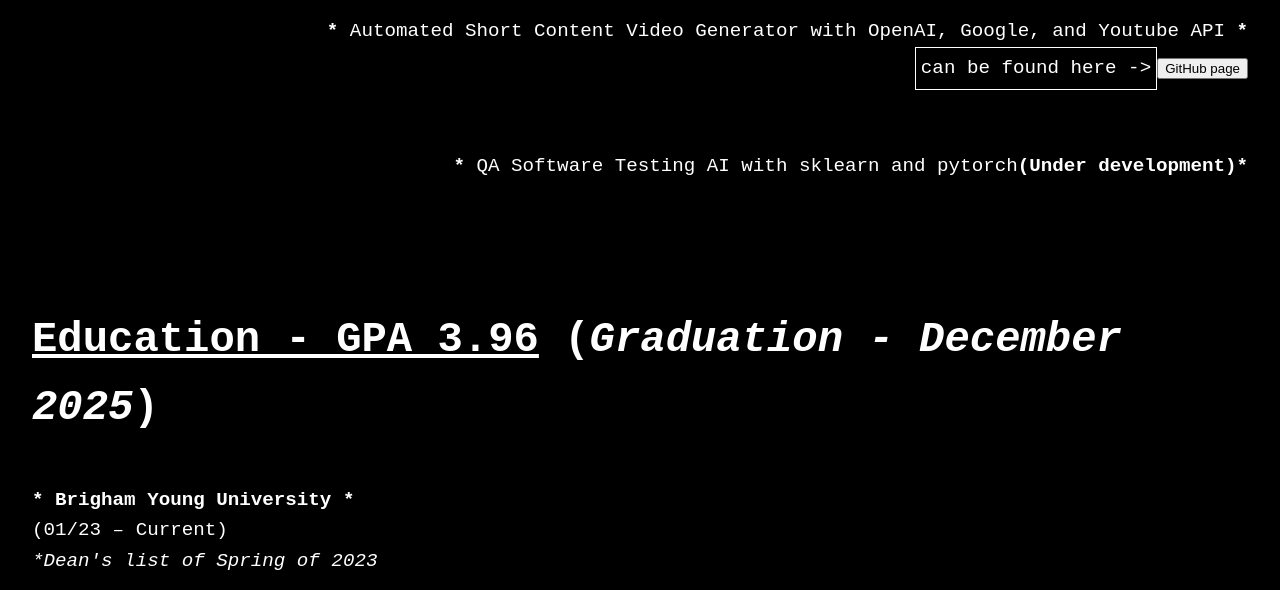
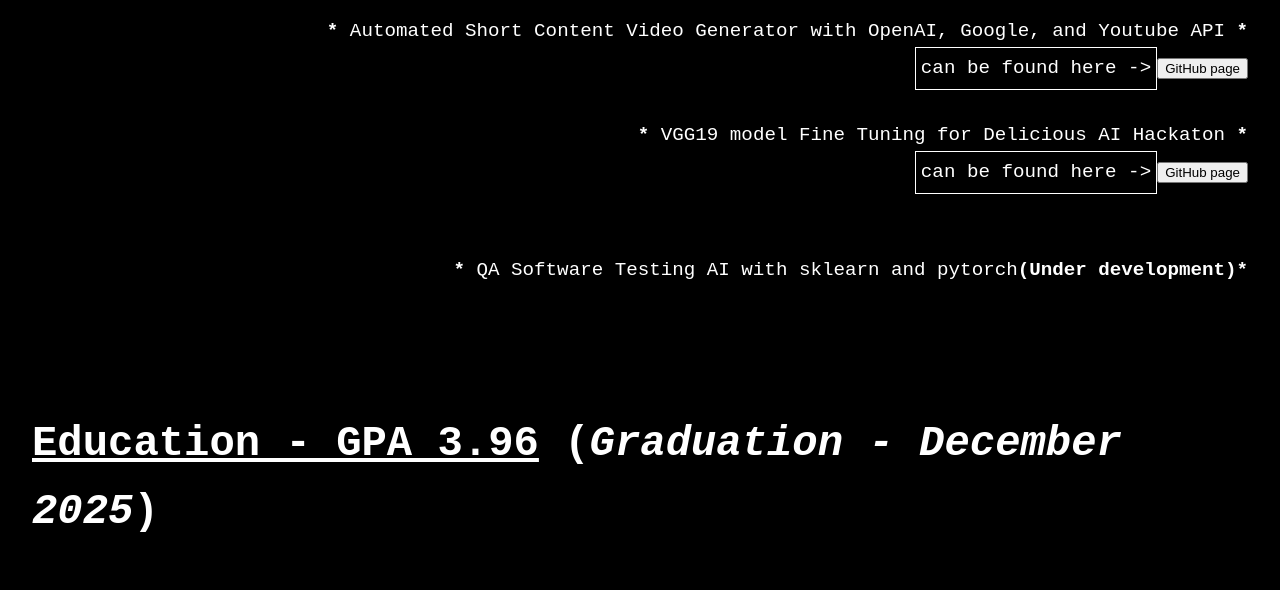
Before and after one commit to leciojor/resume-website, a plain HTML site: page index.html in a window 1280 px wide. Shown: the part 1880-2470 px from the top of the page. Drawn offline with Linux system fonts and the light colour scheme.

Commit message:
Update index.html

```diff
--- a/index.html
+++ b/index.html
@@ -279,6 +279,7 @@
     <b>*</b> University Database <b>*</b><br> <span class="boxed-text">can be found here -> <button type="button">GitHub page</button></span><br>
     <br><b>*</b> Resume Website <b>*</b><br> <span class="boxed-text">can be found here -> <a href="https://github.com/leciojor/resume-website/tree/main"><button type="button">GitHub page</button><a></span><br><br>
     <b>*</b> Automated Short Content Video Generator with OpenAI, Google, and Youtube API <b></b><b>*</b> <br>  <span class="boxed-text">can be found here -> <a href="https://github.com/leciojor/video-generator"><button type="button">GitHub page</button><a></span><br><br>
+     <b>*</b> VGG19 model Fine Tuning for Delicious AI Hackaton <b></b><b>*</b> <br>  <span class="boxed-text">can be found here -> <a href="https://github.com/leciojor/Delicious-AI-Hackathon"><button type="button">GitHub page</button><a></span><br><br>
     <br><b>*</b> QA Software Testing AI with sklearn and pytorch<b>(Under development)</b><b>*</b> </p>
   </section>
 
```
